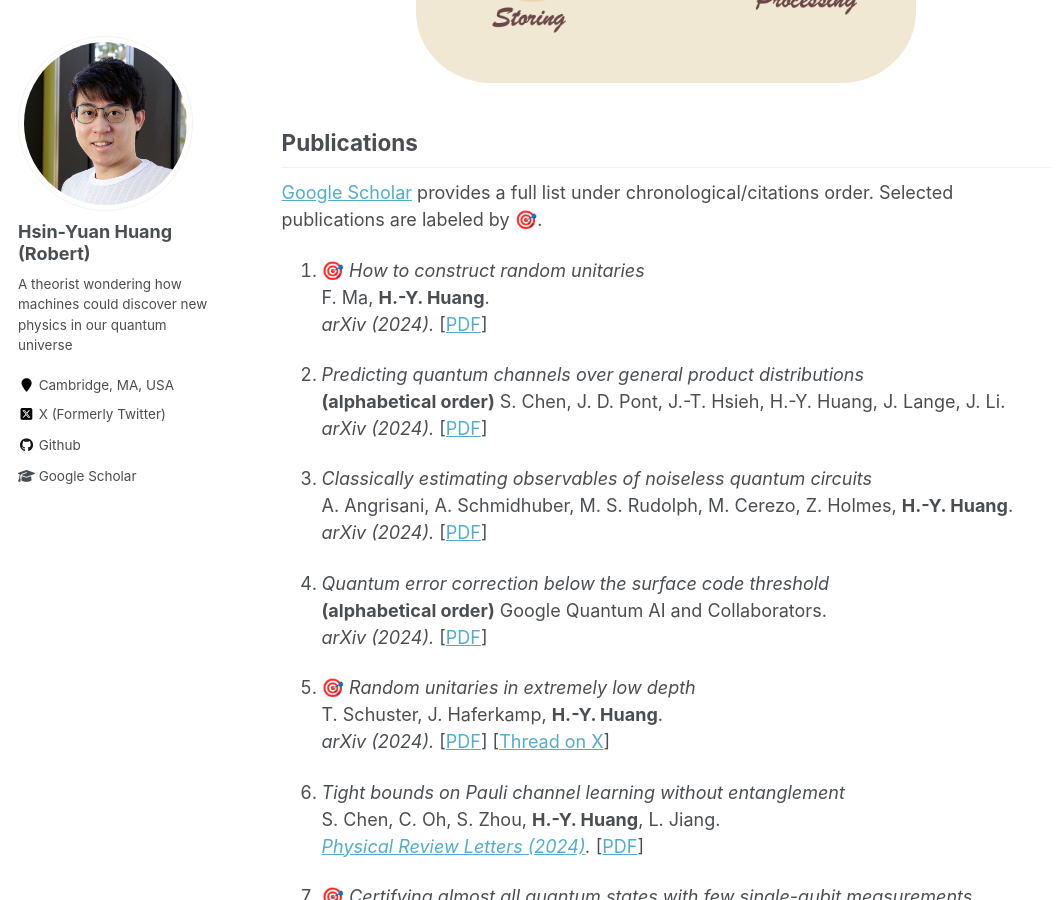
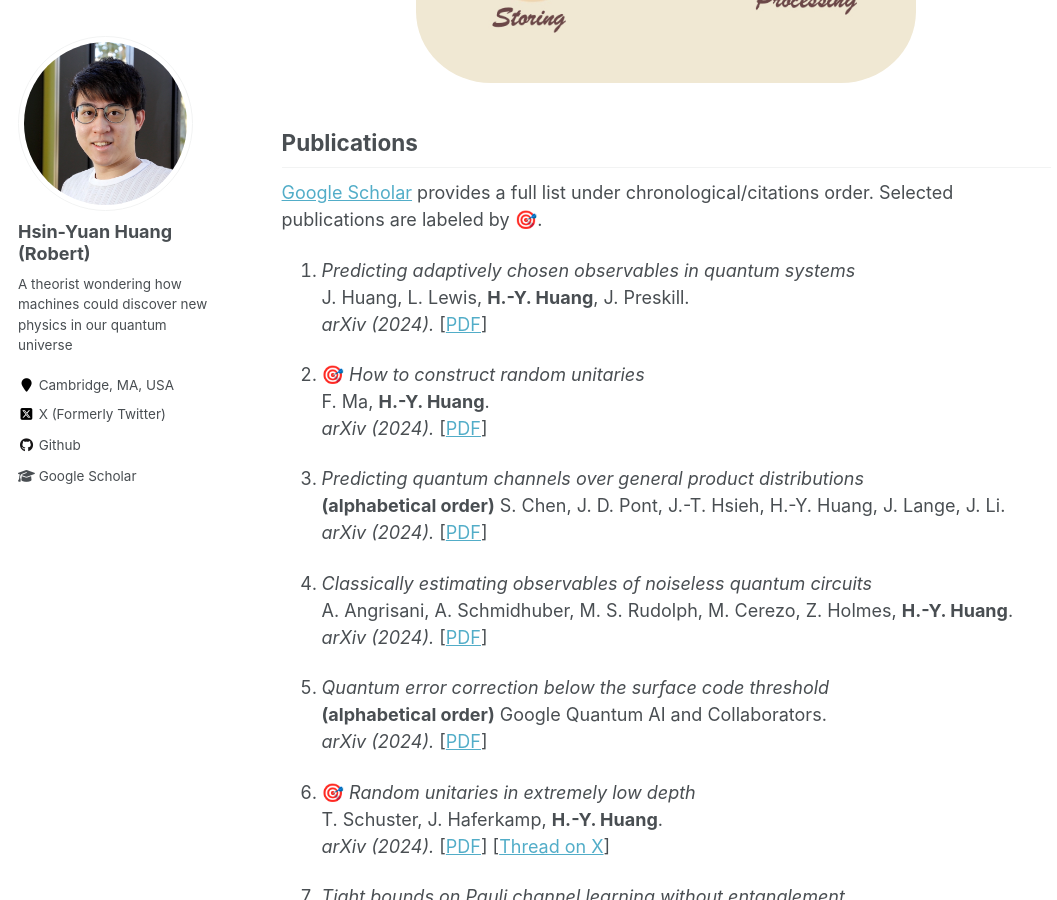
Before and after one commit to hsinyuan-huang/hsinyuan-huang.github.io, a Jekyll site: the page built from _pages/about.md, in a window 1280 px wide and 900 px high, scrolled down 1324 px. Shown: the whole window, without its empty margins (0-1057 px from the left). Built offline with Jekyll 4.4.1, drawn with Linux system fonts in a browser that asks for light colours; emoji names are drawn with the system emoji font; formulas are drawn with MathJax 3.

Commit message:
Update papers

```diff
--- a/_pages/about.md
+++ b/_pages/about.md
@@ -32,6 +32,10 @@ My ultimate goal is to build quantum machines capable of discovering new facets
 ## Publications
 
 <a href="https://scholar.google.com/citations?user=2y5YF-gAAAAJ" target="_blank">Google Scholar</a> provides a full list under chronological/citations order. Selected publications are labeled by :dart:.
+
+1. *Predicting adaptively chosen observables in quantum systems* <br>
+J. Huang, L. Lewis, **H.-Y. Huang**, J. Preskill. <br>
+*arXiv (2024).* [<a href="https://arxiv.org/abs/2410.15501" target="_blank">PDF</a>]
 
 1. :dart: *How to construct random unitaries* <br>
 F. Ma, **H.-Y. Huang**.<br>
```
